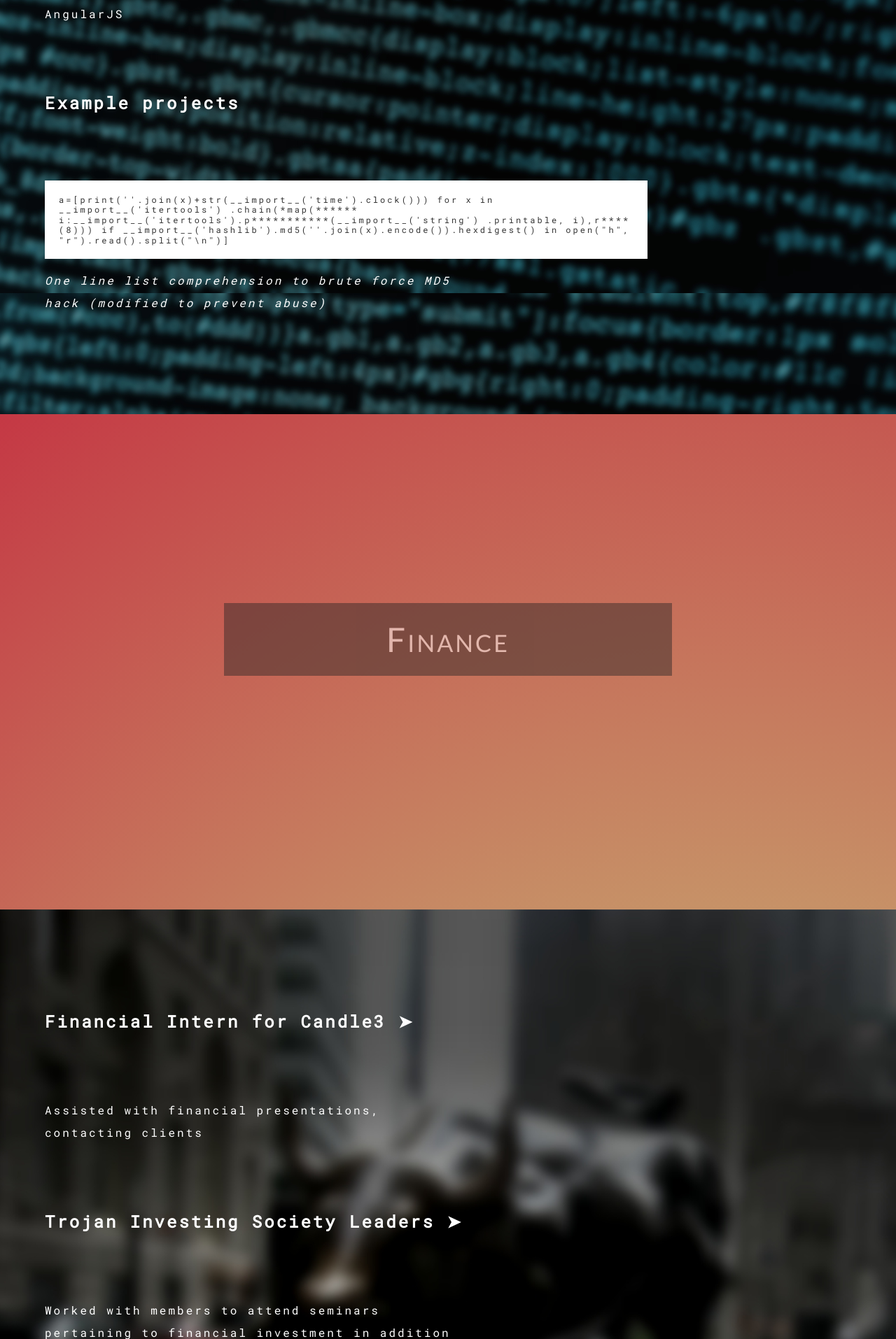
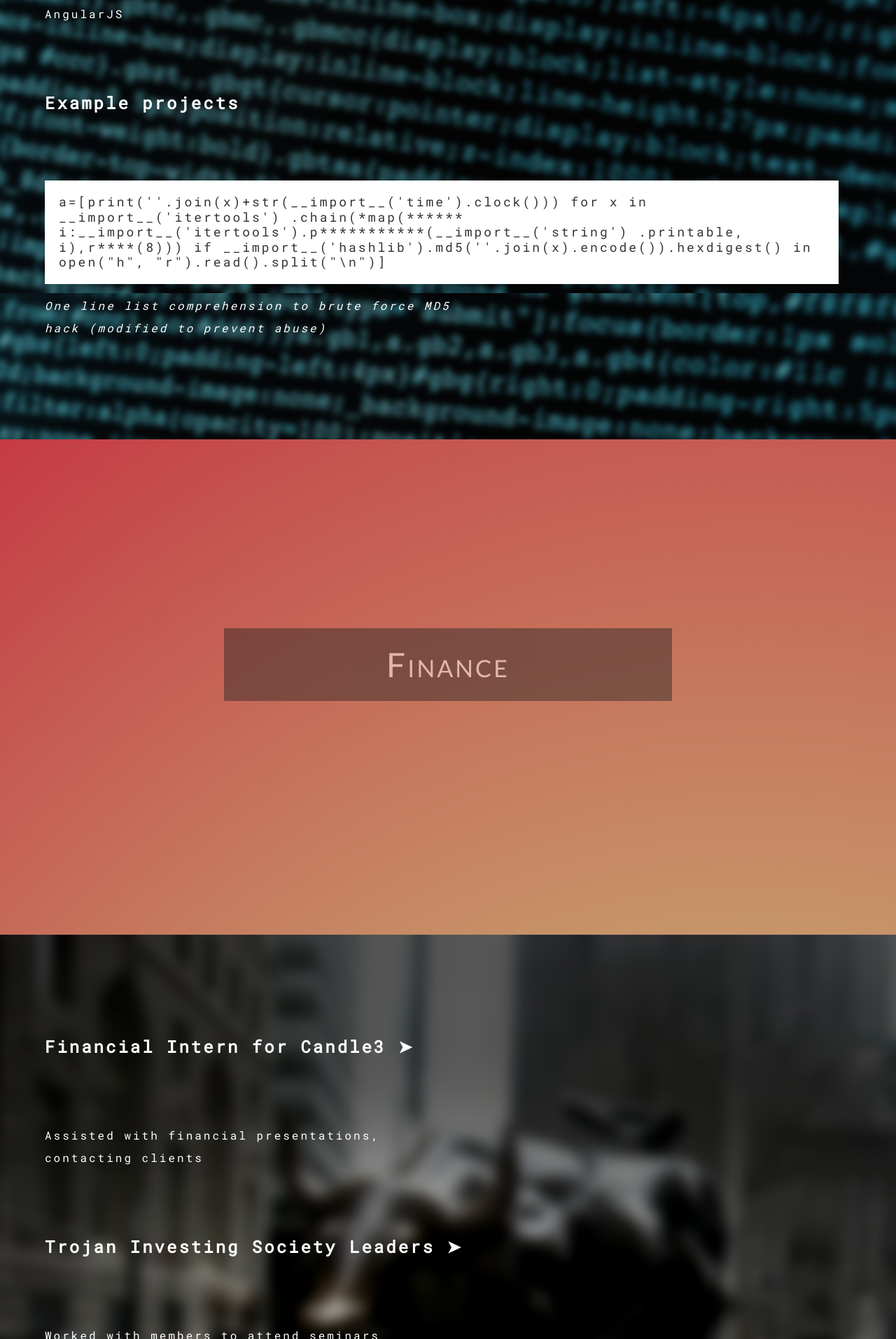
Before and after one commit to nmits/nmits.github.io, a Jekyll site: the page built from index.html, in a window 1280 px wide. Shown: the part 4486-6400 px from the top of the page at 70% size. Built offline with Jekyll 4.4.1, drawn with Linux system fonts in a browser that asks for light colours; nearby versions of some CDN libraries.

Commit message:
Fixing mobile site

```diff
--- a/_sass/_layout.scss
+++ b/_sass/_layout.scss
@@ -209,8 +209,8 @@
      line-height: 120%;
      padding: 20px;
      background-color: #FFF;
-     width: 67.5%;
-     font-size: 12px;
+     width: 90%;
+     font-size: 18px;
      overflow: hidden;
 }
 
@@ -278,9 +278,9 @@
 
 .framecontainer{
     position: relative;
-    width: 100%;
+    width: 90%;
     height: 0;
-    padding-bottom: 30%;
+    padding-bottom: 50%;
 }
 
 iframe.example{
@@ -399,8 +399,8 @@
 
     .icons {
         padding:5px;
-        height:20px;
-        width:20px;
+        height:15px;
+        width:15px;
     }
 
     .profilepicture {
@@ -435,8 +435,8 @@
     }
 
     p.codeSnippet{
-        font-size: 8px;
-        max-width:80%
+        font-size: 10px;
+        width:90%
     }
 
     .site-footer > nav{
```
